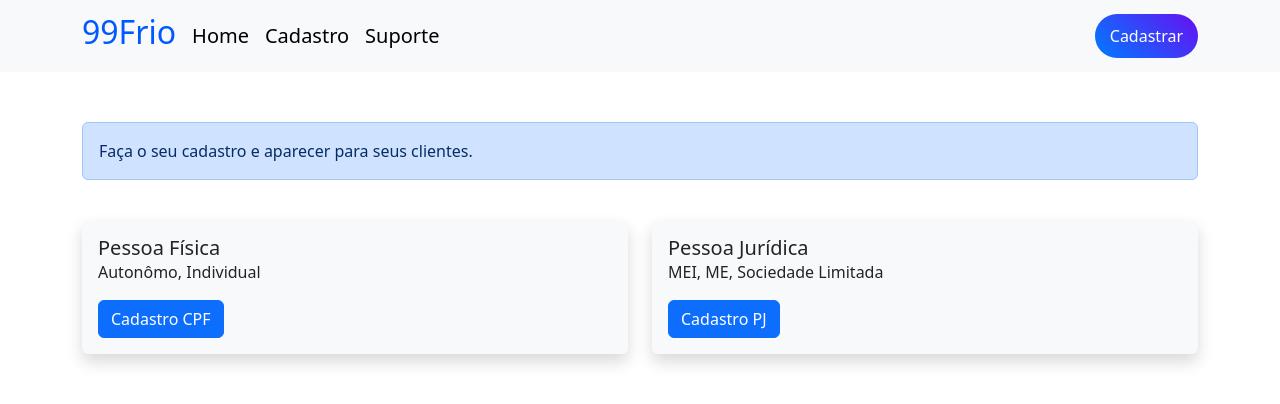
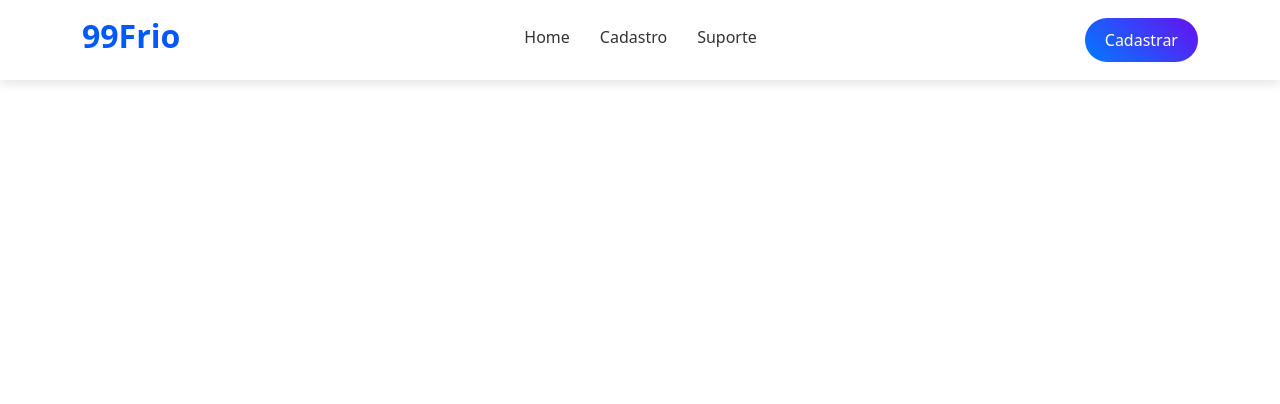
Before and after one commit to App-Server/99frio, a Nuxt app: page /cadastro in a window 1280 px wide. Shown: the top 404 px of the page. Built offline with nearby package versions, Linux system fonts and the light colour scheme.

Commit message:
add-layout

```diff
--- a/components/Banner.vue
+++ b/components/Banner.vue
@@ -15,7 +15,7 @@
                             </p>
                             <p> Uma plataforma que facilita a conexão entre usuários e profissionais especializados na instalação de ar condicionado em sua região. </p>
                             <div class="d-grid gap-2">
-                                <NuxtLink to="/cadastro" class="btn btn-gradient">Sou instalador e quero cadastrar</NuxtLink>
+                                <NuxtLink to="#" class="btn btn-gradient">Sou instalador e quero cadastrar</NuxtLink>
                             </div>
                         </div>
                     </div>
--- a/components/Navbar.vue
+++ b/components/Navbar.vue
@@ -1,77 +1,102 @@
 <template>
-    <div>
-        <nav class="navbar navbar-expand-lg bg-body-tertiary">
+    <nav class="navbar navbar-expand-lg navbar-custom">
         <div class="container">
-                <NuxtLink class="navbar-brand" to="/"><strong style="color: #0059FF;"><h2> 99Frio </h2></strong> </NuxtLink>
+            <!-- Logo -->
+            <NuxtLink class="navbar-brand logo" to="/">
+                <h2>99Frio</h2>
+            </NuxtLink>
 
-                <button class="navbar-toggler" type="button" data-bs-toggle="collapse" data-bs-target="#navbarSupportedContent" aria-controls="navbarSupportedContent" aria-expanded="false" aria-label="Toggle navigation">
+            <!-- Botão do menu responsivo -->
+            <button
+                class="navbar-toggler"
+                type="button"
+                data-bs-toggle="collapse"
+                data-bs-target="#navbarSupportedContent"
+                aria-controls="navbarSupportedContent"
+                aria-expanded="false"
+                aria-label="Toggle navigation"
+            >
                 <span class="navbar-toggler-icon"></span>
             </button>
 
-                <div class="collapse navbar-collapse" id="navbarSupportedContent" ref="navbarCollapse">
-                    <ul class="navbar-nav me-auto mb-2 mb-lg-0">
+            <!-- Itens do Menu -->
+            <div class="collapse navbar-collapse" id="navbarSupportedContent">
+                <ul class="navbar-nav mx-auto">
                     <li class="nav-item">
-                            <NuxtLink class="navbar-brand" to="/" @click="closeNavbar">Home</NuxtLink>
+                        <NuxtLink class="nav-link underline-hover" to="/">Home</NuxtLink>
                     </li>
                     <li class="nav-item">
-                            <NuxtLink class="navbar-brand" to="/cadastro" @click="closeNavbar">Cadastro</NuxtLink>
+                        <NuxtLink class="nav-link underline-hover" to="/">Cadastro</NuxtLink>
                     </li>
                     <li class="nav-item">
-                            <NuxtLink class="navbar-brand" to="/" @click="closeNavbar">Suporte</NuxtLink>
+                        <NuxtLink class="nav-link underline-hover" to="/">Suporte</NuxtLink>
                     </li>
                 </ul>
-                    <form class="d-flex" role="search">
-                        <button class="btn btn-gradient" type="submit">Cadastrar</button>
-                    </form>
+
+                <!-- Botão Cadastrar -->
+                <button class="btn btn-gradient">Cadastrar</button>
             </div>
         </div>
     </nav>
-    </div>
 </template>
 
-<script setup>
-import { ref } from 'vue';
-
-const navbarCollapse = ref(null);
-
-const closeNavbar = () => {
-    if (navbarCollapse.value && navbarCollapse.value.classList.contains("show")) {
-        navbarCollapse.value.classList.remove("show"); // Fecha o menu
-    }
-};
-</script>
-
 <style scoped>
-.card-custom {
-    border: none;
-    border-radius: 12px;
-    overflow: hidden;
-    box-shadow: 0 4px 8px rgba(0, 0, 0, 0.1);
-    transition: transform 0.3s ease-in-out;
-    min-height: 300px; /* Garantir uma altura mínima consistente */
+/* Navbar */
+.navbar-custom {
+    background: #ffffff;
+    box-shadow: 0 4px 10px rgba(0, 0, 0, 0.1);
+    padding: 12px 0;
 }
 
-.card-custom:hover {
-    transform: translateY(-5px);
-    box-shadow: 0 6px 12px rgba(0, 0, 0, 0.15);
+/* Logo */
+.logo h2 {
+    color: #0059FF;
+    font-weight: bold;
+    transition: 0.3s;
 }
 
-.card-header-custom {
-    background: linear-gradient(45deg, #d4af37, #c68e17); /* Dourado para o Plano Basic */
-    color: white;
-    text-align: center;
-    padding: 15px;
-    font-weight: bold;
+.logo:hover h2 {
+    color: #003ecb;
 }
 
+/* Links do Menu */
+.navbar-nav .nav-link {
+    font-size: 16px;
+    color: #333;
+    padding: 10px 15px;
+    font-weight: 500;
+    position: relative;
+    transition: 0.3s ease-in-out;
+}
+
+/* Underline Animado */
+.underline-hover::after {
+    content: "";
+    display: block;
+    width: 0;
+    height: 3px;
+    background: #0059FF;
+    margin-top: 4px;
+    transition: width 0.3s ease-in-out;
+}
+
+.underline-hover:hover::after {
+    width: 100%;
+}
+
+.navbar-nav .nav-link:hover {
+    color: #0059FF;
+}
+
+/* Botão "Cadastrar" */
 .btn-gradient {
-    background: linear-gradient(45deg, #007bff, #6610f2); /* Gradiente no botão */
+    background: linear-gradient(45deg, #007bff, #6610f2);
     border: none;
     color: white;
-    padding: 10px 15px;
+    padding: 10px 20px;
     font-size: 16px;
     border-radius: 50px;
-    transition: 0.3s;
+    transition: 0.3s ease-in-out;
 }
 
 .btn-gradient:hover {
@@ -80,19 +105,15 @@ const closeNavbar = () => {
     color: white;
 }
 
-/* Novo estilo para o botão do Plano Basic (dourado) */
-.btn-basic {
-    background: linear-gradient(45deg, #d4af37, #c68e17);
-    border: none;
-    color: white;
-    padding: 10px 15px;
-    font-size: 16px;
-    border-radius: 50px;
-    transition: 0.3s;
+/* Responsividade */
+@media (max-width: 991px) {
+    .navbar-nav {
+        text-align: center;
     }
 
-.btn-basic:hover {
-    background: linear-gradient(45deg, #b5893f, #9c7c28);
-    transform: scale(1.05);
+    .btn-gradient {
+        width: 100%;
+        margin-top: 10px;
+    }
 }
 </style>
--- a/pages/cadastro.vue
+++ /dev/null
@@ -1,29 +0,0 @@
-<template>
-    <div>
-        <div class="container" style="margin-top: 50px;">
-            <div class="alert alert-primary" role="alert">
-                Faça o seu cadastro e aparecer para seus clientes.
-            </div><br>
-            <div class="row">
-                <div class="col-sm-6 mb-3 mb-sm-0">
-                    <div class="shadow p-3 mb-5 bg-body-tertiary rounded">
-                    <div class="card-body">
-                        <h5 class="card-title">Pessoa Física</h5>
-                        <p class="card-text">Autonômo, Individual</p>
-                        <NuxtLink to="/pessoa-fisica" class="btn btn-primary">Cadastro CPF</NuxtLink>
-                    </div>
-                    </div>
-                </div>
-                <div class="col-sm-6">
-                    <div class="shadow p-3 mb-5 bg-body-tertiary rounded">
-                    <div class="card-body">
-                        <h5 class="card-title">Pessoa Jurídica</h5>
-                        <p class="card-text">MEI, ME, Sociedade Limitada</p>
-                        <NuxtLink to="/pessoa-juridica" class="btn btn-primary">Cadastro PJ</NuxtLink>
-                    </div>
-                    </div>
-                </div>
-            </div>
-        </div>
-    </div>
-</template>
```
Lines whose indentation alone changed are shown as unchanged.
